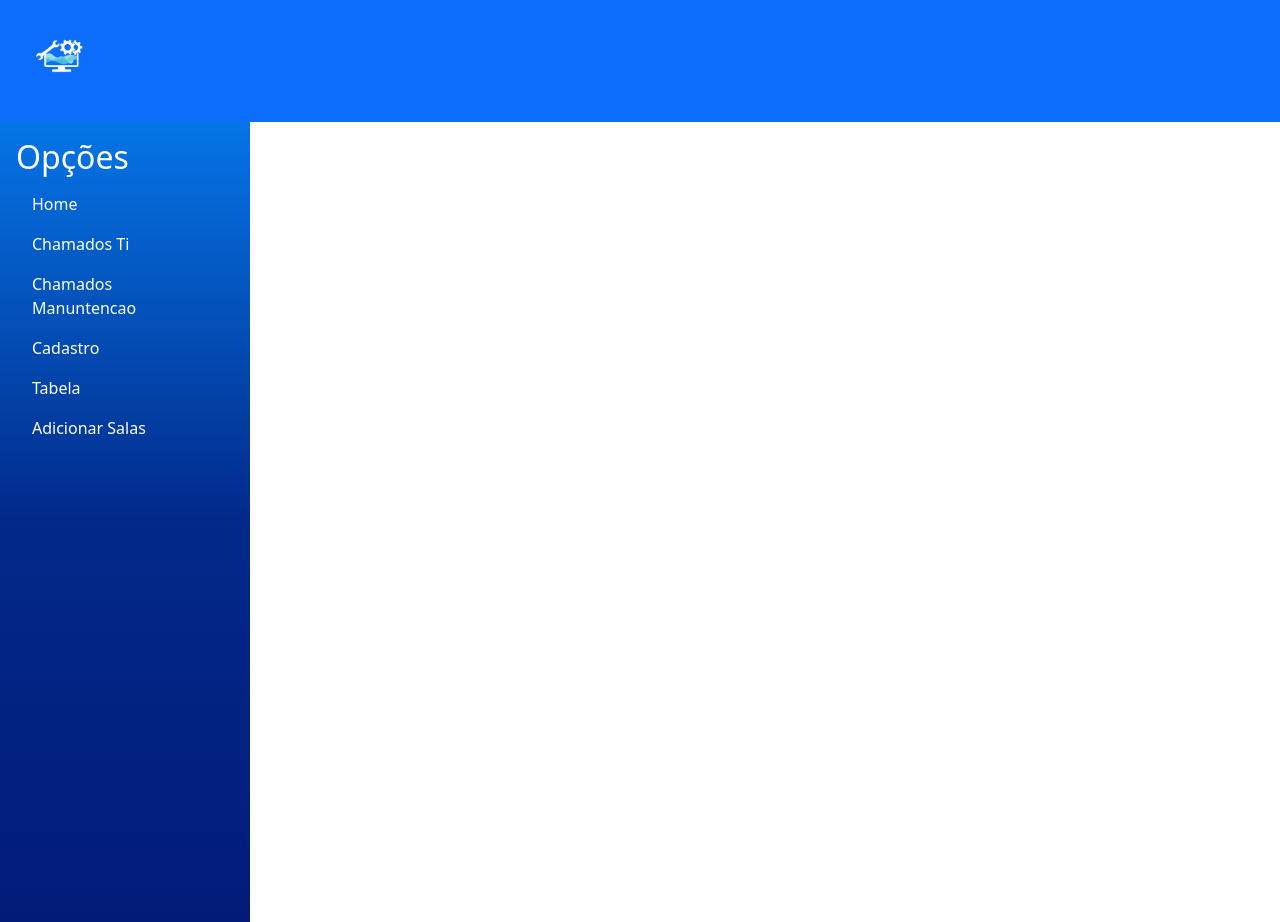
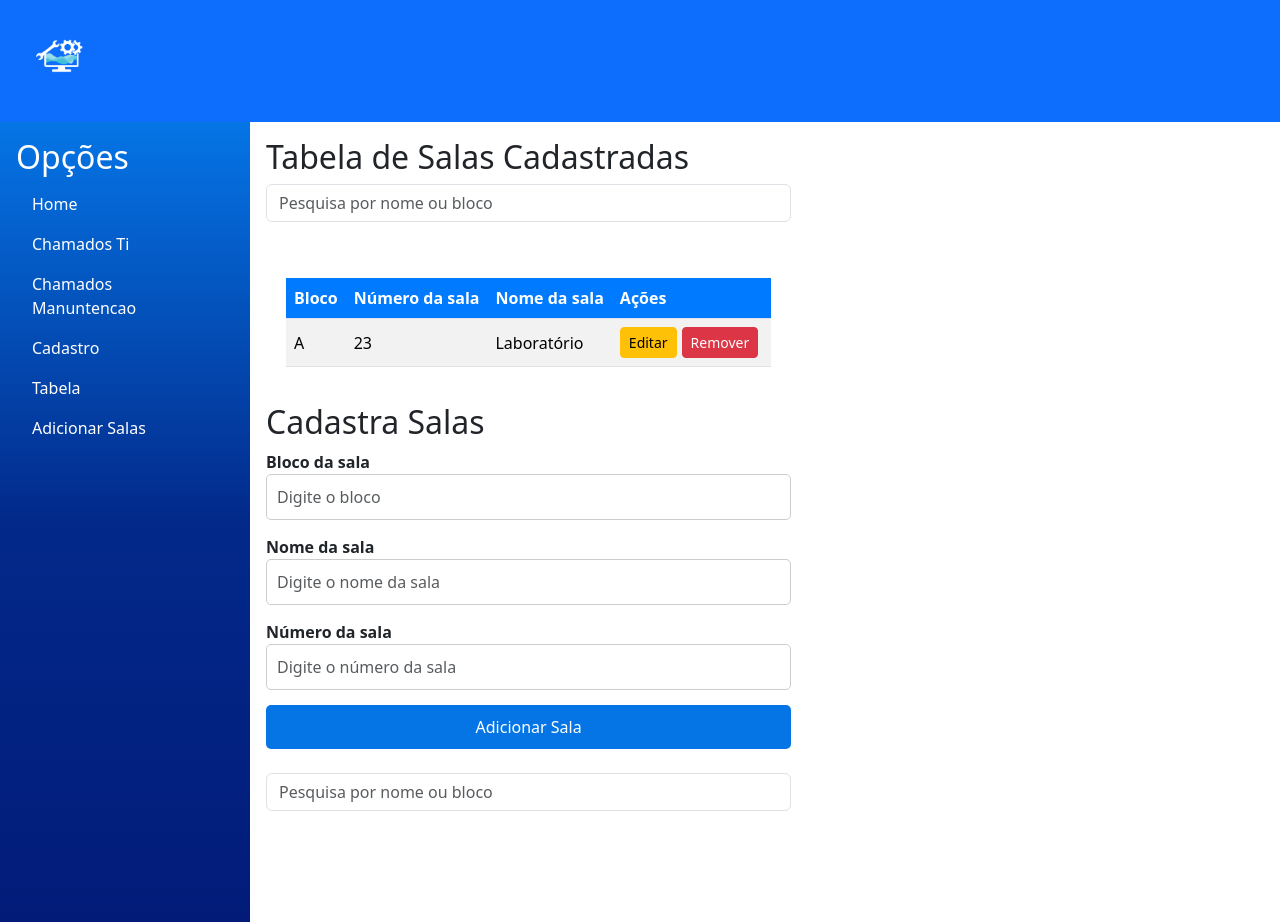
Before and after one commit to rodrigosantossilv/st.solucoesR, a Vue app: page /sidebar in a window 1280 px wide. Both pictures are taken after a click on the link "Adicionar Salas". Built offline with nearby package versions, Linux system fonts and the light colour scheme; data requests are answered from the project's data file.

Commit message:
TABELA E FORM _ SALA OK

```diff
--- a/src/components/Sidebar.vue
+++ b/src/components/Sidebar.vue
@@ -41,15 +41,92 @@
             >
           </li>
           <li class="nav-item">
-            <a class="nav-link text-white" @click="mostrarSala" href="#"
-              >Adicionar Salas</a
-            >
-          </li>
+  <a class="nav-link text-white" @click="mostrarSala" href="#">
+    Adicionar Salas
+  </a>
+</li>
         </ul>
-      </div>
 
-        <!-- Tabela para cadastrar sala e mostra salas cadastradas-->
+<!-- Tabela para cadastrar sala e mostrar salas cadastradas -->
+</div>
+<div v-if="mostrarCadastrosala" class="table-container p-3">
+  <h2>Tabela de Salas Cadastradas</h2>
+  <input
+    type="text"
+    placeholder="Pesquisa por nome ou bloco"
+    class="form-control mb-3"
+  />
 
+  <div class="table-responsive">
+    <table class="table table-striped">
+      <thead>
+        <tr>
+          <th>Bloco</th>
+          <th>Número da sala</th>
+          <th>Nome da sala</th>
+          <th>Ações</th>
+        </tr>
+      </thead>
+      <tbody>
+        <tr>
+          <td data-label="Bloco">A</td>
+          <td data-label="Número da sala">23</td>
+          <td data-label="Nome da sala">Laboratório</td>
+          <td data-label="Ações">
+            <button class="btn btn-warning btn-sm">Editar</button>
+            <button class="btn btn-danger btn-sm">Remover</button>
+          </td>
+        </tr>
+        <!-- Adicione mais linhas aqui conforme necessário -->
+      </tbody>
+    </table>
+  </div>
+<!-- Formulário para cadastro de sala -->
+<form @submit.prevent="adicionarSala" class="mb-4">
+  <h2>Cadastra Salas</h2>
+    <div class="form-group">
+      <label for="bloco">Bloco da sala</label>
+      <input
+        type="text"
+        id="bloco"
+        v-model="novoBloco"
+        placeholder="Digite o bloco"
+        class="form-control"
+        required
+      />
+    </div>
+    <div class="form-group">
+      <label for="nome">Nome da sala</label>
+      <input
+        type="text"
+        id="nome"
+        v-model="novoNome"
+        placeholder="Digite o nome da sala"
+        class="form-control"
+        required
+      />
+    </div>
+    <div class="form-group">
+      <label for="numero">Número da sala</label>
+      <input
+        type="number"
+        id="numero"
+        v-model="novoNumero"
+        placeholder="Digite o número da sala"
+        class="form-control"
+        required
+      />
+    </div>
+    <button type="submit" class="btn btn-primary">Adicionar Sala</button>
+  </form>
+
+  <input
+    type="text"
+    placeholder="Pesquisa por nome ou bloco"
+    class="form-control mb-3"
+  />
+
+</div>
 
 
 
@@ -425,7 +502,7 @@ export default {
       mostrarFormulario: false,
       mostrarChamadosManutençao: false,
       mostrarTabelaExibida: false,
-      mostrarTabelaSala: false,
+      mostrarCadastrosala: false,
 
       novoAluno: {
         senha: "",
@@ -436,6 +513,11 @@ export default {
         confirmarSenha: "",
         tipoUsuario: "",
       },
+      novoSala: {
+      bloco: '', // ou algum valor inicial
+      numerodasala:'',
+      nomedasala:''
+    },
     };
   },
   methods: {
@@ -475,7 +557,7 @@ export default {
   this.mostrarTodosChamados = true;
   this.mostrarFormulario = false;
   this.mostrarChamadosManutençao = false;
-  this.mostrarTabelaSala = false;
+  this.mostrarCadastrosala = false;
 },
 
 chamadosManuntencao() {
@@ -484,7 +566,7 @@ chamadosManuntencao() {
   this.mostrarChamadosManutençao = true;
   this.mostrarFormulario = false;
   this.mostrarTabelaExibida = false;
-  this.mostrarTabelaSala = false;
+  this.mostrarCadastrosala = false;
 },
 
 mostrarCadastro() {
@@ -493,7 +575,7 @@ mostrarCadastro() {
   this.mostrarTodosChamados = false;
   this.mostrarTabelaExibida = false;
   this.mostrarChamadosManutençao = false;
-  this.mostrarTabelaSala = false;
+  this.mostrarCadastrosala = false;
 },
 
 mostrarTabela() {
@@ -502,13 +584,14 @@ mostrarTabela() {
   this.mostrarChamadosManutençao = false;
   this.mostrarTodosChamados = false;
   this.mostrarFormulario = false;
-  this.mostrarTabelaSala = false;
+  this.mostrarCadastrosala = false;
 },
-  mostrarSala(){
-    this.categoriaVisivel = null,
-    this.mostrarTabelaSala = true;
+mostrarSala() {
+    console.log("Clique em Adicionar Salas!"); // Debug: verifique no console
+    this.categoriaVisivel = null;
+    this.mostrarCadastrosala = true; // Definir como true para exibir a seção
+    this.mostrarFormulario = false;
     this.mostrarChamadosManutençao = false;
-    this.mostrarFormulario = false;
     this.mostrarTodosChamados = false;
     this.mostrarTabelaExibida = false;
   },
@@ -557,8 +640,7 @@ mostrarTabela() {
       this.mostrarFormulario = false; // Esconde o formulário
       this.mostrarTabelaExibida = false;
       this.mostrarTabelaSala = false;
-
-
+      this.mostrarCadastrosala = false;
     },
     chamadosManuntencao() {
       this.categoriaVisivel = null;
@@ -566,7 +648,7 @@ mostrarTabela() {
       this.mostrarFormulario = false; // Esconde o formulário
       this.mostrarTabelaExibida = false;
       this.mostrarTabelaSala = false;
-
+      this.mostrarCadastrosala = false;
 
     },
     mostrarCadastro() {
@@ -575,8 +657,7 @@ mostrarTabela() {
       this.mostrarTodosChamados = false; // Esconde todos os itens
       this.mostrarTabelaExibida = false;
       this.mostrarTabelaSala = false;
-
-
+      this.mostrarCadastrosala = false;
     },
 
     allowDrop(event) {
@@ -812,7 +893,58 @@ html {
   margin-right: 5px; /* Space between radio button and its label */
 }
 
-/* css da tabela */
+.container {
+  max-width: 1200px; /* Largura máxima do contêiner */
+  margin: auto; /* Centraliza o contêiner */
+}
+
+.form-container {
+  background-color: #f8f9fa; /* Cor de fundo suave */
+  padding: 20px; /* Espaçamento interno */
+  border-radius: 8px; /* Bordas arredondadas */
+  box-shadow: 0 2px 10px rgba(0, 0, 0, 0.1); /* Sombra suave */
+}
+
+.form-title {
+  margin-bottom: 20px; /* Espaçamento inferior do título */
+}
+
+.table-responsive {
+  padding: 20px; /* Espaçamento interno */
+}
+
+.table {
+  margin-top: 20px; /* Espaçamento superior da tabela */
+}
+
+.table th {
+  background-color: #007bff; /* Cor de fundo dos cabeçalhos */
+  color: white; /* Cor do texto dos cabeçalhos */
+}
+
+.table-striped tbody tr:nth-of-type(odd) {
+  background-color: #f2f2f2; /* Cor de fundo para linhas ímpares */
+}
+
+.table td {
+  vertical-align: middle; /* Centraliza verticalmente o conteúdo */
+}
+
+.btn {
+  margin-right: 5px; /* Espaçamento entre os botões */
+}
+
+/* Estilo adicional para garantir que o layout fique responsivo */
+@media (max-width: 768px) {
+  .form-container {
+    margin-top: 20px; /* Espaçamento superior para o formulário em telas pequenas */
+  }
+
+  .form-title {
+    font-size: 1.5rem; /* Aumenta o tamanho da fonte em telas menores */
+  }
+}
+
 
 
 </style>
```
